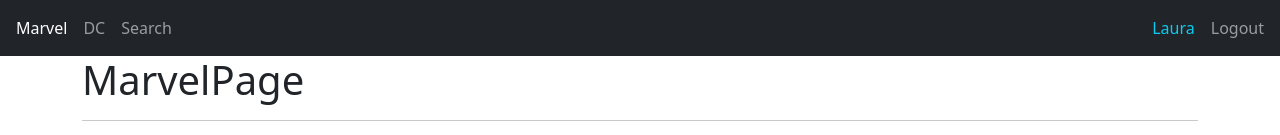
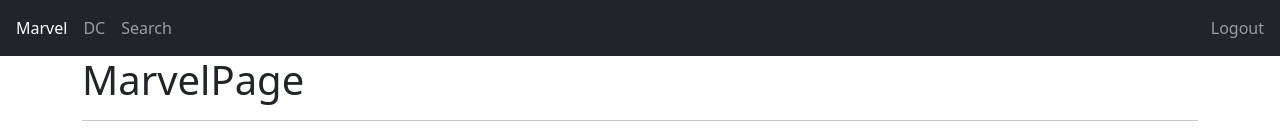
Before and after one commit to mbernallaura/Heroes-SPA, a React (Vite) app: page /marvel in a window 1280 px wide. Shown: the top 135 px of the page. Built offline with nearby package versions, Linux system fonts and the light colour scheme.

Commit message:
Por medio dio del useContext se llamara el user para saber que nombre de usuario entro y que se visualice en el navbar

```diff
--- a/src/ui/components/Navbar.jsx
+++ b/src/ui/components/Navbar.jsx
@@ -1,7 +1,10 @@
+import { useContext } from 'react';
 import { Link, NavLink, useNavigate } from 'react-router-dom';
+import { AuthContext } from '../../auth/context/AuthContext';
 
 
 export const Navbar = () => {
+    const { user } = useContext( AuthContext );
     const navigate = useNavigate();
 
     const onLogout = () =>{
@@ -39,7 +42,10 @@ export const Navbar = () => {
 
             <div className="navbar-collapse collapse w-100 order-3 dual-collapse2 d-flex justify-content-end">
                 <ul className="navbar-nav ml-auto">
-                    <span className='nav-item nav-link text-info'>Laura</span>
+                    <span className='nav-item nav-link text-info'>
+                        {/* el signo de interrogacion pregunta si es null que no continue */}
+                        { user?.name }
+                        </span>
                     <button
                         className='nav-item nav-link btn'
                         onClick={ onLogout }
```
